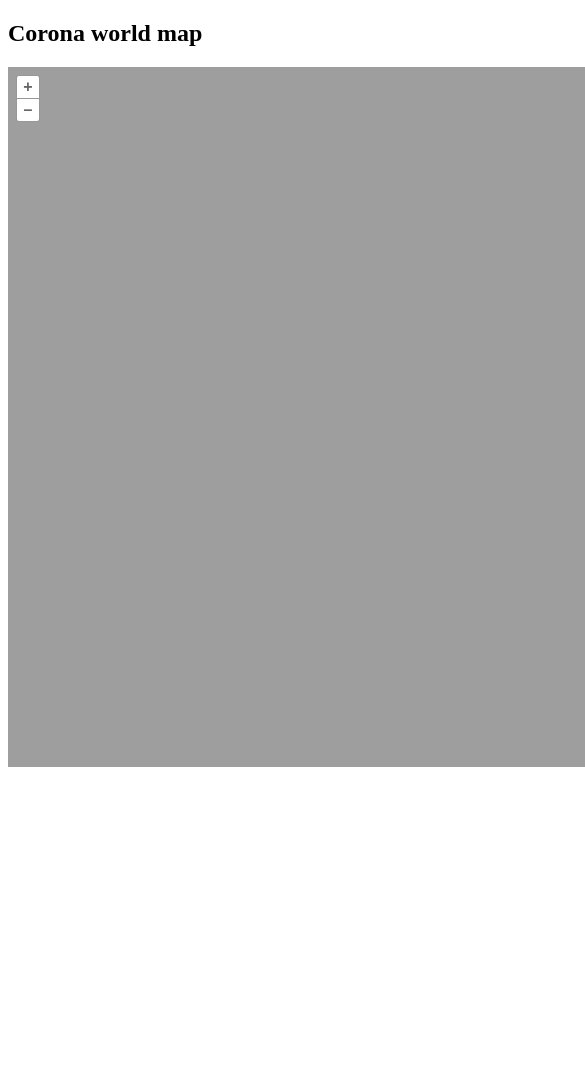
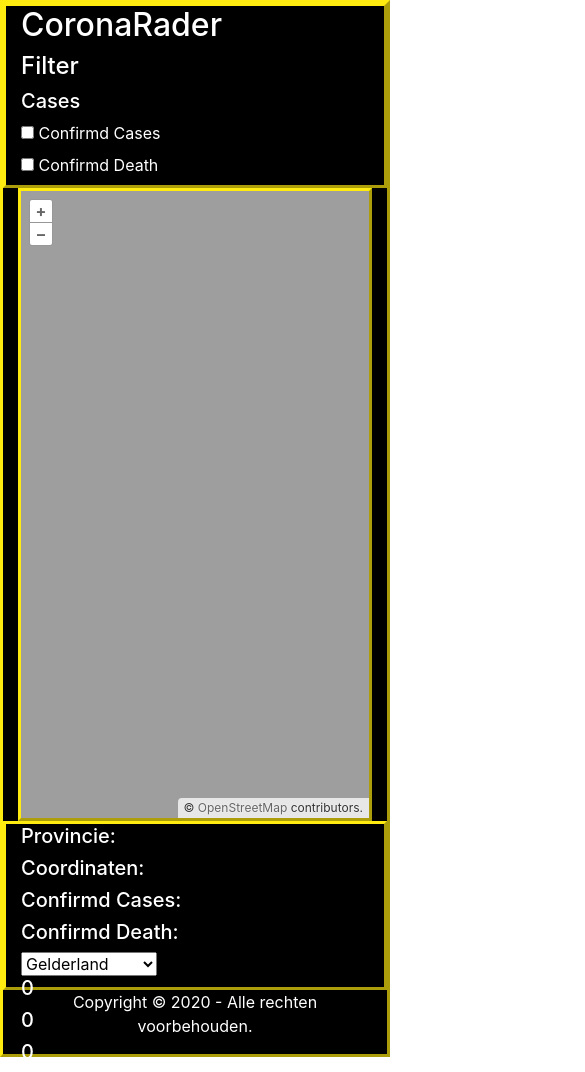
Before and after one commit to NathanKolpa/CoronaRadar, a website built with Parcel: page CoronaFrontend/src/index.html in a window 390 px wide. Shown: the top 1072 px of the page, 585 px wide, since content can reach past the window. Before the commit the page ends 844 px from the top, so only its background shows below. Built offline with nearby package versions, Linux system fonts and the light colour scheme.

Commit message:
Adding Layout and 99% Responsive

```diff
--- a/CoronaFrontend/src/app.ts
+++ b/CoronaFrontend/src/app.ts
@@ -1,4 +1,4 @@
-import 'bootstrap'
+import 'bootstrap/dist/css/bootstrap.min.css'
 import '@fortawesome/fontawesome-free/css/all.css'
 import 'ol/ol.css';
 
--- a/CoronaFrontend/src/index.html
+++ b/CoronaFrontend/src/index.html
@@ -2,21 +2,94 @@
 <html>
 <head>
     <meta charset="utf-8">
+    <meta name="viewport" content="width=device-width, initial-scale=1, shrink-to-fit=no">
     <title>Corona radar</title>
     <style>
         #map {
-            width: 1500px;
-            height: 700px;
+            width: 100%;
+            height: 75vh;
+            border-color: #FFEB0F;
+            border-style: outset;
+        }
+        #container{
+            background-color: black;
+            border-color: #FFEB0F;
+            border-style: outset;
+        }
+        #titleFilter{
+            background-color: black;
+            color: white;
+            border-color: #FFEB0F;
+            border-style: outset;
+        }
+        #provincieInfo{
+            background-color: black;
+            height: 20vh;
+            color: white;
+            border-color: #FFEB0F;
+            border-style: outset;
+        }
+        #footer{
+            background-color: black;
+            text-align: center;
+            color: white;
+            height: auto;
         }
     </style>
 
-    <title>Corona Death map</title>
+    <title>CoronaRadar</title>
     <script src="./app.ts" defer></script>
 </head>
 <body>
-
-<h2>Corona world map</h2>
-<div id="map" class="map"></div>
-
+    <div class="container-fluid" id="container">
+        <div class="row">
+            <div class="col-md-3" id="titleFilter">
+                <h2>CoronaRader</h2>
+                <h4>Filter</h4>
+                <h5>Cases</h5>
+                <input type="checkbox" id="confirmdCases">
+                <label for="confirmdCases">Confirmd Cases</label><br>
+                <input type="checkbox" id="confirmdDeath">
+                <label for="confirmdDeath">Confirmd Death</label><br>
+                <!--<h6>Map</h6> -->
+            </div>
+            <div class="col-md-9">
+                <div id="map" class="map"></div>
+            </div>
+        </div>
+        <div class="row" id="provincieInfo">
+            <div class="col-md-2">
+                <h5>Provincie:</h5>
+                <h5>Coordinaten:</h5>
+                <h5>Confirmd Cases:</h5>
+                <h5>Confirmd Death:</h5>
+            </div>
+            <div class="col-md-1">
+                <select id="provincie">
+                    <option value="gelderland">Gelderland</option>
+                    <option value="flevoland">Flevoland</option>
+                    <option value="friesland">Friesland</option>
+                    <option value="drenthe">Drenthe</option>
+                    <option value="groningen">Groningen</option>
+                    <option value="noordholland">Noord-Holland</option>
+                    <option value="zuidholland">Zuid-Holland</option>
+                    <option value="zeeland">Zeeland</option>
+                    <option value="utrecht">Utrecht</option>
+                    <option value="noordbrabant">Noord-Brabant</option>
+                    <option value="limburg">Limburg</option>
+                    <option value="overijssel">Overijssel</option>
+                </select><br>
+                <h5>0</h5>
+                <h5>0</h5>
+                <h5>0</h5>
+            </div>
+            <div class="col-md-9"></div>
+        </div>
+        <div class="row" id="footer">
+            <div class="col">
+                <p>Copyright &copy; 2020 - Alle rechten voorbehouden.</p>
+            </div>
+        </div>
+    </div>
 </body>
 </html>
```
